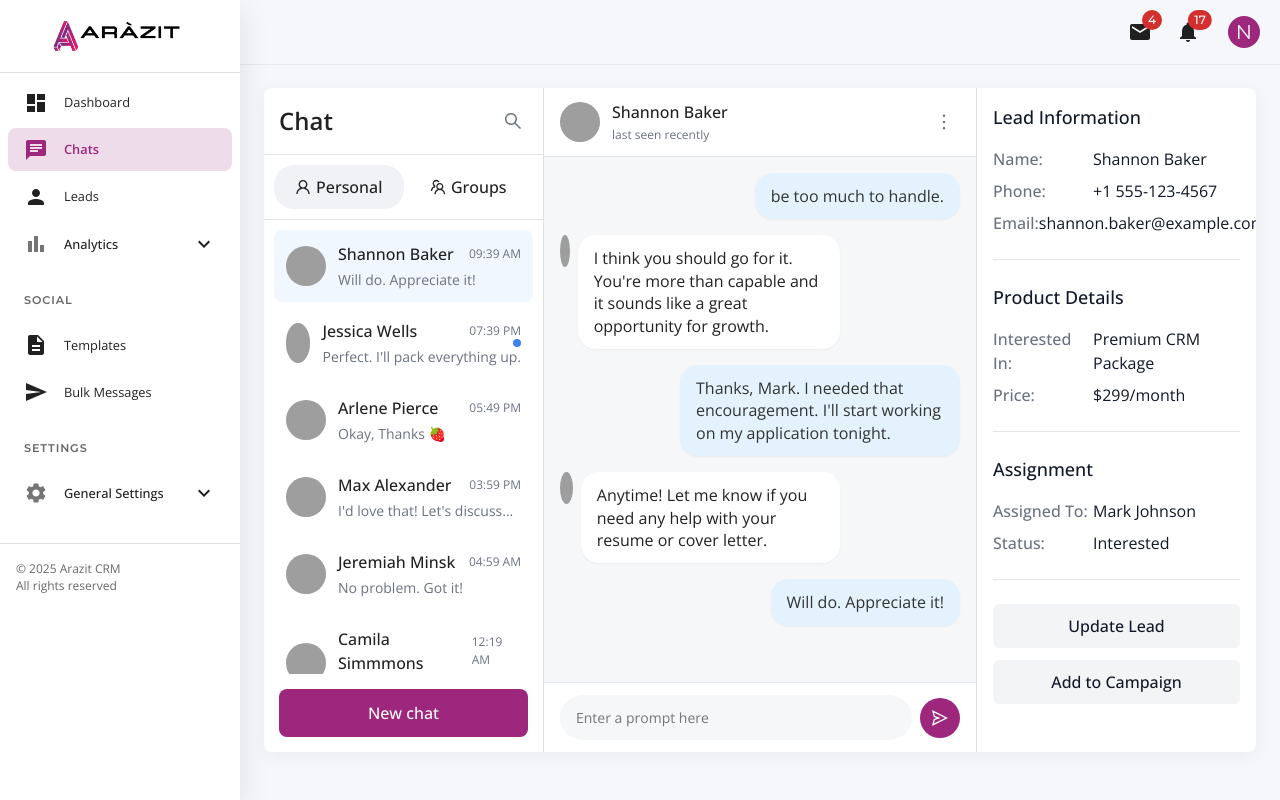
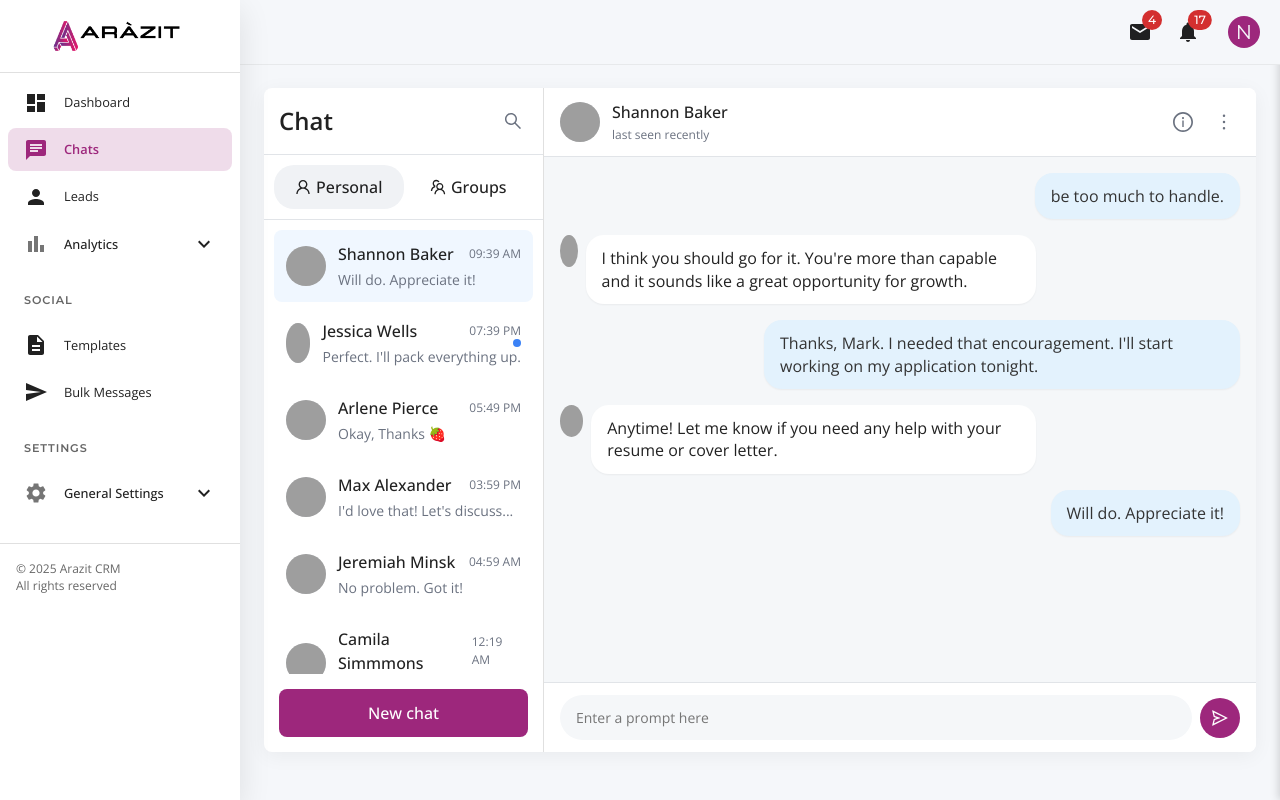
Before and after one commit to irazshakir/ArazitSaaSProd, a React (Vite) app in the folder frontend/: page /dashboard/chats in a window 1280 px wide. Built offline with nearby package versions, Linux system fonts and the light colour scheme; sample sign-in values are in the browser's storage; grey boxes are pictures that could not be loaded.

Commit message:
adding some changes in the chatbox and chatdetails making it a drawer to add some space

```diff
--- a/frontend/src/components/chats/Chat.css
+++ b/frontend/src/components/chats/Chat.css
@@ -40,6 +40,22 @@
   background-color: white;
   border-radius: 8px;
   box-shadow: 0 4px 20px rgba(0,0,0,0.05);
+  position: relative;
+}
+
+.chat-details-overlay {
+  position: fixed;
+  top: 0;
+  left: 0;
+  width: 100%;
+  height: 100%;
+  background-color: rgba(0, 0, 0, 0.5);
+  z-index: 999;
+  display: none;
+}
+
+.chat-details-overlay.open {
+  display: block;
 }
 
 @media (max-width: 768px) {
--- a/frontend/src/components/chats/Chat.jsx
+++ b/frontend/src/components/chats/Chat.jsx
@@ -106,6 +106,7 @@ const dummyChats = [
 const Chat = () => {
   const [chats, setChats] = useState(dummyChats);
   const [activeChat, setActiveChat] = useState(null);
+  const [detailsOpen, setDetailsOpen] = useState(false);
 
   useEffect(() => {
     // Set first chat as active on initial load
@@ -113,6 +114,14 @@ const Chat = () => {
       setActiveChat(chats[0]);
     }
   }, [chats]);
+
+  const toggleDetailsDrawer = () => {
+    setDetailsOpen(!detailsOpen);
+  };
+
+  const closeDetailsDrawer = () => {
+    setDetailsOpen(false);
+  };
 
   const sendMessage = (text) => {
     if (!activeChat) return;
@@ -165,12 +174,23 @@ const Chat = () => {
           <Chatbox
             activeChat={activeChat}
             sendMessage={sendMessage}
+            toggleDetailsDrawer={toggleDetailsDrawer}
           />
         </Box>
-        <Box sx={{ width: '280px', borderLeft: '1px solid #e0e0e0' }}>
-          <ChatDetails activeChat={activeChat} />
-        </Box>
       </Paper>
+
+      {/* Mobile overlay for the drawer */}
+      <div
+        className={`chat-details-overlay ${detailsOpen ? 'open' : ''}`}
+        onClick={closeDetailsDrawer}
+      ></div>
+
+      {/* Chat details as a drawer */}
+      <ChatDetails
+        activeChat={activeChat}
+        isOpen={detailsOpen}
+        onClose={closeDetailsDrawer}
+      />
     </Box>
   );
 };
--- a/frontend/src/components/chats/chatDetails.css
+++ b/frontend/src/components/chats/chatDetails.css
@@ -1,9 +1,47 @@
-.chat-details-container {
+.chat-details-drawer {
+  position: fixed;
+  top: 0;
+  right: -350px; /* Start off-screen */
+  width: 350px;
+  height: 100vh;
+  background-color: white;
+  box-shadow: -2px 0 8px rgba(0, 0, 0, 0.15);
+  z-index: 1000;
+  transition: right 0.3s ease;
   display: flex;
   flex-direction: column;
-  height: 100%;
+}
+
+.chat-details-drawer.open {
+  right: 0;
+}
+
+.drawer-header {
+  display: flex;
+  align-items: center;
+  justify-content: space-between;
   padding: 16px;
+  border-bottom: 1px solid #e1e4e8;
+}
+
+.drawer-header h2 {
+  margin: 0;
+  font-size: 18px;
+  font-weight: 600;
+}
+
+.close-button {
+  background: none;
+  border: none;
+  cursor: pointer;
+  font-size: 18px;
+  color: #6b7280;
+}
+
+.drawer-content {
+  flex: 1;
   overflow-y: auto;
+  padding: 16px;
 }
 
 .details-section {
@@ -15,8 +53,8 @@
 .details-section h3 {
   margin-top: 0;
   margin-bottom: 16px;
-  font-size: 18px;
-  font-weight: 500;
+  font-size: 16px;
+  font-weight: 600;
   color: #111827;
 }
 
@@ -44,8 +82,8 @@
 
 .action-button {
   padding: 10px 16px;
-  background-color: #f3f4f6;
-  color: #111827;
+  background-color: #9d277c;
+  color: white;
   border: none;
   border-radius: 6px;
   font-weight: 500;
@@ -54,7 +92,7 @@
 }
 
 .action-button:hover {
-  background-color: #e5e7eb;
+  background-color: #8a1f6c;
 }
 
 .no-chat-selected {
@@ -65,3 +103,21 @@
   color: #6b7280;
   font-size: 16px;
 }
+
+/* Add overlay when drawer is open on mobile */
+@media (max-width: 768px) {
+  .chat-details-overlay {
+    position: fixed;
+    top: 0;
+    left: 0;
+    width: 100%;
+    height: 100%;
+    background-color: rgba(0, 0, 0, 0.5);
+    z-index: 999;
+    display: none;
+  }
+
+  .chat-details-overlay.open {
+    display: block;
+  }
+}
--- a/frontend/src/components/chats/chatDetails.jsx
+++ b/frontend/src/components/chats/chatDetails.jsx
@@ -1,13 +1,22 @@
 import React from 'react';
+import { CloseOutlined } from '@ant-design/icons';
 import './chatDetails.css';
 
-const ChatDetails = ({ activeChat }) => {
+const ChatDetails = ({ activeChat, isOpen, onClose }) => {
   if (!activeChat) {
-    return <div className="no-chat-selected">Select a chat to view details</div>;
+    return null;
   }
 
   return (
-    <div className="chat-details-container">
+    <div className={`chat-details-drawer ${isOpen ? 'open' : ''}`}>
+      <div className="drawer-header">
+        <h2>Chat Details</h2>
+        <button className="close-button" onClick={onClose}>
+          <CloseOutlined />
+        </button>
+      </div>
+
+      <div className="drawer-content">
         <div className="details-section">
           <h3>Lead Information</h3>
           <div className="detail-item">
@@ -37,20 +46,32 @@ const ChatDetails = ({ activeChat }) => {
         </div>
 
         <div className="details-section">
+          <h3>Lead Information</h3>
+          <div className="detail-item">
+            <span className="detail-label">Lead Type:</span>
+            <span className="detail-value">{activeChat.leadDetails?.type || 'Regular'}</span>
+          </div>
+          <div className="detail-item">
+            <span className="detail-label">Status:</span>
+            <span className="detail-value">{activeChat.status || 'Active'}</span>
+          </div>
+          <div className="detail-item">
+            <span className="detail-label">Lead Source:</span>
+            <span className="detail-value">{activeChat.leadDetails?.source || 'Website'}</span>
+          </div>
+        </div>
+
+        <div className="details-section">
           <h3>Assignment</h3>
           <div className="detail-item">
             <span className="detail-label">Assigned To:</span>
             <span className="detail-value">{activeChat.assignedTo?.name || 'Unassigned'}</span>
           </div>
-        <div className="detail-item">
-          <span className="detail-label">Status:</span>
-          <span className="detail-value">{activeChat.status || 'Active'}</span>
-        </div>
         </div>
 
         <div className="action-buttons">
           <button className="action-button">Update Lead</button>
-        <button className="action-button">Add to Campaign</button>
+        </div>
       </div>
     </div>
   );
--- a/frontend/src/components/chats/chatbox.css
+++ b/frontend/src/components/chats/chatbox.css
@@ -158,3 +158,28 @@
   color: #6b7280;
   font-size: 16px;
 }
+
+.chat-header-actions {
+  display: flex;
+  align-items: center;
+  gap: 10px;
+}
+
+.info-button {
+  background: none;
+  border: none;
+  cursor: pointer;
+  font-size: 20px;
+  color: #6b7280;
+  display: flex;
+  align-items: center;
+  justify-content: center;
+  padding: 5px;
+  border-radius: 50%;
+  transition: background-color 0.2s;
+}
+
+.info-button:hover {
+  background-color: rgba(0, 0, 0, 0.05);
+  color: #9d277c;
+}
--- a/frontend/src/components/chats/chatbox.jsx
+++ b/frontend/src/components/chats/chatbox.jsx
@@ -1,8 +1,8 @@
 import React, { useState, useRef, useEffect } from 'react';
-import { SendOutlined, MoreOutlined } from '@ant-design/icons';
+import { SendOutlined, MoreOutlined, InfoCircleOutlined } from '@ant-design/icons';
 import './chatbox.css';
 
-const Chatbox = ({ activeChat, sendMessage }) => {
+const Chatbox = ({ activeChat, sendMessage, toggleDetailsDrawer }) => {
   const [message, setMessage] = useState('');
   const messagesEndRef = useRef(null);
 
@@ -46,9 +46,18 @@ const Chatbox = ({ activeChat, sendMessage }) => {
             <p className="last-seen">last seen recently</p>
           </div>
         </div>
-        <button className="more-options">
-          <MoreOutlined />
-        </button>
+        <div className="chat-header-actions">
+          <button
+            className="info-button"
+            onClick={toggleDetailsDrawer}
+            title="View Details"
+          >
+            <InfoCircleOutlined />
+          </button>
+          <button className="more-options">
+            <MoreOutlined />
+          </button>
+        </div>
       </div>
 
       <div className="messages-container">
```
Lines whose indentation alone changed are shown as unchanged.
